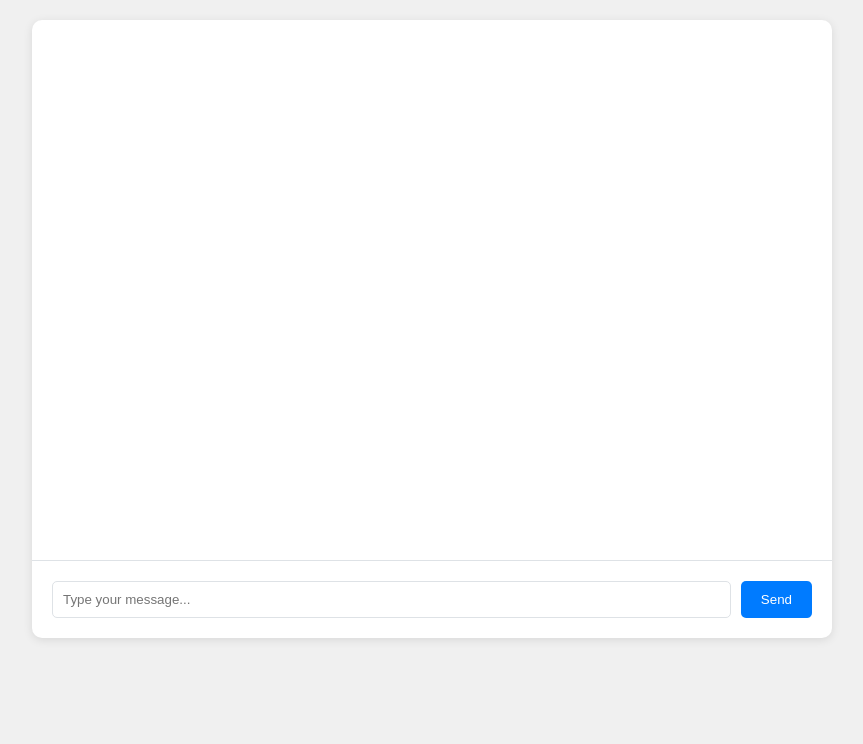
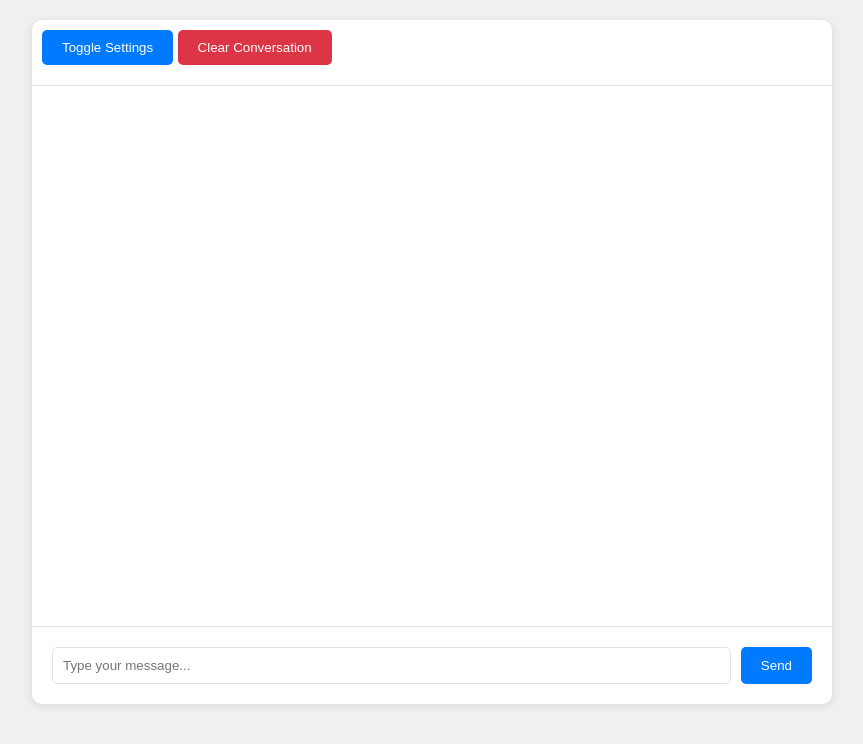
Before and after one commit to ctclg/chat-app, a FastAPI app: page / in a window 1280 px wide. Shown: the top 744 px of the page, without its empty margins (208-1071 px from the left). Run offline with FastAPI, Linux system fonts and the light colour scheme.

Commit message:
Settings panel added

```diff
--- a/main.py
+++ b/main.py
@@ -8,72 +8,81 @@ from dotenv import load_dotenv
 import logging
 from fastapi.middleware.cors import CORSMiddleware
 from openai import OpenAI
+from pydantic import BaseModel
+import json
 
+class ChatSettings(BaseModel):
+    system_prompt: str
+    model: str
+    temperature: float
+    max_tokens: int
 
 logging.basicConfig(level=logging.INFO)
 logger = logging.getLogger(__name__)
 
-# Load environment variables
 load_dotenv()
-
-# Initialize FastAPI app
 app = FastAPI()
 
 app.add_middleware(
     CORSMiddleware,
-    allow_origins=["*"],  # In production, replace with your actual domain
+    allow_origins=["*"],
     allow_credentials=True,
     allow_methods=["*"],
     allow_headers=["*"],
 )
 
-# Mount static files
 app.mount("/static", StaticFiles(directory="static"), name="static")
-
-# Templates
 templates = Jinja2Templates(directory="templates")
-
-# Initialize OpenAI client
 client = OpenAI(api_key=os.getenv("OPENAI_API_KEY"))
 
-
+# Default settings
+DEFAULT_SETTINGS = {
+    "system_prompt": "You are a helpful assistant.",
+    "model": "gpt-3.5-turbo",
+    "temperature": 0.7,
+    "max_tokens": 1000
+}
 
 @app.get("/")
 async def root(request: Request):
     return templates.TemplateResponse("index.html", {"request": request})
 
 @app.post("/chat")
-async def chat(message: str = Form(...)):
+async def chat(message: str = Form(...), conversation: str = Form(default="[]")):
     try:
-        # Log the incoming message
         logger.info(f"Received message: {message}")
 
-        # Log the API key (first few characters only, for debugging)
-        api_key = os.getenv("OPENAI_API_KEY")
-        logger.info(f"API Key exists: {bool(api_key)}")
-        logger.info(f"API Key starts with: {api_key[:5]}..." if api_key else "No API key found!")
+        # Parse conversation JSON string to list
+        try:
+            conversation_list = json.loads(conversation)
+        except json.JSONDecodeError:
+            conversation_list = []
 
-        # Log before API call
-        logger.info("Attempting to call OpenAI API...")
+        # Prepare messages for API call
+        messages = [{"role": "system", "content": DEFAULT_SETTINGS["system_prompt"]}]
+        messages.extend(conversation_list)
+        messages.append({"role": "user", "content": message})
 
         response = client.chat.completions.create(
-            model="gpt-3.5-turbo",
-            messages=[
-                {"role": "user", "content": message}
-            ]
+            model=DEFAULT_SETTINGS["model"],  # Now using the selected model
+            messages=messages,
+            temperature=DEFAULT_SETTINGS["temperature"],
+            max_tokens=DEFAULT_SETTINGS["max_tokens"]
         )
-
-        # Log successful response
-        logger.info("OpenAI API call successful")
 
         return JSONResponse(content={
             "response": response.choices[0].message.content
         })
     except Exception as e:
         logger.error(f"Error calling OpenAI API: {str(e)}")
-        # Log the full exception details
         logger.exception("Full exception details:")
         return JSONResponse(content={"error": str(e)}, status_code=500)
+
+@app.post("/update-settings")
+async def update_settings(settings: ChatSettings):
+    global DEFAULT_SETTINGS
+    DEFAULT_SETTINGS = settings.dict()
+    return JSONResponse(content={"message": "Settings updated successfully"})
 
 if __name__ == "__main__":
     import uvicorn
--- a/static/css/styles.css
+++ b/static/css/styles.css
@@ -65,3 +65,86 @@ button {
 button:hover {
     background-color: #0056b3;
 }
+
+/* New styles for settings */
+.settings-container {
+    max-width: 800px;
+    margin: 0 auto 20px auto;
+    background-color: white;
+    padding: 20px;
+    border-radius: 10px;
+    box-shadow: 0 2px 10px rgba(0,0,0,0.1);
+}
+
+.form-group {
+    margin-bottom: 15px;
+}
+
+.form-group label {
+    display: block;
+    margin-bottom: 5px;
+    font-weight: bold;
+}
+
+.form-group input,
+.form-group textarea {
+    width: 100%;
+    padding: 8px;
+    border: 1px solid #dee2e6;
+    border-radius: 5px;
+    font-size: 14px;
+}
+
+.form-group textarea {
+    resize: vertical;
+    min-height: 80px;
+}
+
+.settings-container h3 {
+    margin-top: 0;
+    margin-bottom: 20px;
+    color: #333;
+}
+
+.error {
+    color: #dc3545;
+    background-color: #f8d7da;
+}
+
+/* Clear conversation button */
+#clear-chat {
+    margin-bottom: 10px;
+    background-color: #dc3545;
+}
+
+#clear-chat:hover {
+    background-color: #c82333;
+}
+
+.form-group select {
+    width: 100%;
+    padding: 8px;
+    border: 1px solid #dee2e6;
+    border-radius: 5px;
+    font-size: 14px;
+    background-color: white;
+}
+
+.form-group select:focus {
+    outline: none;
+    border-color: #007bff;
+}
+
+.button-group {
+    display: flex;
+    gap: 10px;
+    justify-content: space-between;
+}
+
+.secondary-button {
+    background-color: #6c757d;
+}
+
+.secondary-button:hover {
+    background-color: #5a6268;
+}
--- a/static/js/main.js
+++ b/static/js/main.js
@@ -1,3 +1,25 @@
+// Store conversation history
+let conversationHistory = [];
+
+// Load conversation from localStorage on page load
+document.addEventListener('DOMContentLoaded', () => {
+    const savedConversation = localStorage.getItem('chatHistory');
+    if (savedConversation) {
+        try {
+            conversationHistory = JSON.parse(savedConversation);
+            // Restore chat messages
+            conversationHistory.forEach(msg => {
+                addMessage(msg.content, msg.role === 'user' ? 'user-message' : 'bot-message');
+            });
+        } catch (e) {
+            console.error('Error loading chat history:', e);
+            conversationHistory = [];
+        }
+    }
+    loadSettings();
+});
+
+// Chat form submission
 document.getElementById('chat-form').addEventListener('submit', async (e) => {
     e.preventDefault();
 
@@ -10,19 +32,31 @@ document.getElementById('chat-form').addEventListener('submit', async (e) => {
     addMessage(message, 'user-message');
     messageInput.value = '';
 
+    // Add user message to conversation history
+    conversationHistory.push({
+        role: 'user',
+        content: message
+    });
+
     try {
+        const formData = new FormData();
+        formData.append('message', message);
+        formData.append('conversation', JSON.stringify(conversationHistory));
+
         const response = await fetch('/chat', {
             method: 'POST',
-            headers: {
-                'Content-Type': 'application/x-www-form-urlencoded',
-            },
-            body: `message=${encodeURIComponent(message)}`
+            body: formData
         });
 
         const data = await response.json();
 
         if (response.ok) {
             addMessage(data.response, 'bot-message');
+            conversationHistory.push({
+                role: 'assistant',
+                content: data.response
+            });
+            localStorage.setItem('chatHistory', JSON.stringify(conversationHistory));
         } else {
             console.error('Server error:', data);
             addMessage(`Error: ${data.error || 'Unknown error occurred'}`, 'bot-message error');
@@ -41,3 +75,143 @@ function addMessage(message, className) {
     messagesContainer.appendChild(messageElement);
     messagesContainer.scrollTop = messagesContainer.scrollHeight;
 }
+
+// Settings toggle
+document.getElementById('toggle-settings').addEventListener('click', () => {
+    const settingsPanel = document.getElementById('settings-panel');
+    settingsPanel.style.display = settingsPanel.style.display === 'none' ? 'block' : 'none';
+});
+
+// Clear chat
+document.getElementById('clear-chat').addEventListener('click', () => {
+    if (confirm('Are you sure you want to clear the conversation?')) {
+        document.getElementById('chat-messages').innerHTML = '';
+        conversationHistory = [];
+        localStorage.removeItem('chatHistory');
+    }
+});
+
+// Settings handling
+function saveSettings() {
+    const settings = {
+        model: document.getElementById('model-select').value,
+        system_prompt: document.getElementById('system-prompt').value,
+        temperature: document.getElementById('temperature').value,
+        max_tokens: document.getElementById('max-tokens').value
+    };
+    localStorage.setItem('chatSettings', JSON.stringify(settings));
+}
+
+// Update the loadSettings function to use DEFAULT_SETTINGS as fallback
+function loadSettings() {
+    const settings = localStorage.getItem('chatSettings');
+    if (settings) {
+        try {
+            const parsedSettings = JSON.parse(settings);
+            document.getElementById('model-select').value = parsedSettings.model || DEFAULT_SETTINGS.model;
+            document.getElementById('system-prompt').value = parsedSettings.system_prompt || DEFAULT_SETTINGS.system_prompt;
+            document.getElementById('temperature').value = parsedSettings.temperature || DEFAULT_SETTINGS.temperature;
+            document.getElementById('max-tokens').value = parsedSettings.max_tokens || DEFAULT_SETTINGS.max_tokens;
+        } catch (e) {
+            console.error('Error loading settings:', e);
+            restoreDefaultSettings();
+        }
+    } else {
+        restoreDefaultSettings();
+    }
+}
+
+// Settings form submission
+document.getElementById('settings-form').addEventListener('submit', async (e) => {
+    e.preventDefault();
+
+    const settings = {
+        model: document.getElementById('model-select').value,
+        system_prompt: document.getElementById('system-prompt').value,
+        temperature: parseFloat(document.getElementById('temperature').value),
+        max_tokens: parseInt(document.getElementById('max-tokens').value)
+    };
+
+    try {
+        const response = await fetch('/update-settings', {
+            method: 'POST',
+            headers: {
+                'Content-Type': 'application/json',
+            },
+            body: JSON.stringify(settings)
+        });
+
+        if (response.ok) {
+            saveSettings();
+            alert('Settings updated successfully!');
+        } else {
+            alert('Failed to update settings');
+        }
+    } catch (error) {
+        console.error('Error updating settings:', error);
+        alert('Error updating settings');
+    }
+});
+
+function getModelCost(model) {
+    const costs = {
+        'gpt-3.5-turbo': {input: 0.0015, output: 0.002},
+        'gpt-4': {input: 0.03, output: 0.06},
+        'gpt-4-turbo-preview': {input: 0.01, output: 0.03},
+        'gpt-3.5-turbo-16k': {input: 0.003, output: 0.004}
+    };
+    return costs[model] || costs['gpt-3.5-turbo'];
+}
+
+// Add this to your model select change event
+document.getElementById('model-select').addEventListener('change', function() {
+    const model = this.value;
+    const costs = getModelCost(model);
+    const costInfo = `Input: $${costs.input}/1K tokens, Output: $${costs.output}/1K tokens`;
+    document.getElementById('cost-info').textContent = costInfo;
+});
+
+// Default settings object
+const DEFAULT_SETTINGS = {
+    model: 'gpt-3.5-turbo',
+    system_prompt: 'You are a helpful assistant.',
+    temperature: 0.7,
+    max_tokens: 1000
+};
+
+// Function to restore default settings
+function restoreDefaultSettings() {
+    document.getElementById('model-select').value = DEFAULT_SETTINGS.model;
+    document.getElementById('system-prompt').value = DEFAULT_SETTINGS.system_prompt;
+    document.getElementById('temperature').value = DEFAULT_SETTINGS.temperature;
+    document.getElementById('max-tokens').value = DEFAULT_SETTINGS.max_tokens;
+}
+
+// Add event listener for restore defaults button
+document.getElementById('restore-defaults').addEventListener('click', async () => {
+    if (confirm('Are you sure you want to restore default settings?')) {
+        restoreDefaultSettings();
+
+        // Update server-side settings
+        try {
+            const response = await fetch('/update-settings', {
+                method: 'POST',
+                headers: {
+                    'Content-Type': 'application/json',
+                },
+                body: JSON.stringify(DEFAULT_SETTINGS)
+            });
+
+            if (response.ok) {
+                // Clear localStorage settings
+                localStorage.removeItem('chatSettings');
+                alert('Settings restored to defaults successfully!');
+            } else {
+                alert('Failed to restore default settings');
+            }
+        } catch (error) {
+            console.error('Error restoring default settings:', error);
+            alert('Error restoring default settings');
+        }
+    }
+});
--- a/templates/index.html
+++ b/templates/index.html
@@ -7,7 +7,44 @@
     <link rel="stylesheet" href="{{ url_for('static', path='/css/styles.css') }}">
 </head>
 <body>
+    <div class="settings-container" id="settings-panel" style="display: none;">
+        <h3>Chat Settings</h3>
+        <form id="settings-form">
+            <div class="form-group">
+                <label for="model-select">Model:</label>
+                <select id="model-select">
+                    <option value="gpt-3.5-turbo">GPT-3.5 Turbo</option>
+                    <option value="gpt-4">GPT-4</option>
+                    <option value="gpt-4-turbo-preview">GPT-4 Turbo</option>
+                    <option value="gpt-3.5-turbo-16k">GPT-3.5 Turbo 16K</option>
+                </select>
+            </div>
+            <div class="form-group">
+                <small id="cost-info" class="text-muted"></small>
+            </div>
+            <div class="form-group">
+                <label for="system-prompt">System Prompt:</label>
+                <textarea id="system-prompt" rows="3">You are a helpful assistant.</textarea>
+            </div>
+            <div class="form-group">
+                <label for="temperature">Temperature:</label>
+                <input type="number" id="temperature" min="0" max="2" step="0.1" value="0.7">
+            </div>
+            <div class="form-group">
+                <label for="max-tokens">Max Tokens:</label>
+                <input type="number" id="max-tokens" min="1" max="4000" value="1000">
+            </div>
+            <div class="button-group">
+                <button type="submit">Save Settings</button>
+                <button type="button" id="restore-defaults" class="secondary-button">Restore Defaults</button>
+            </div>
+        </form>
+    </div>
     <div class="chat-container">
+        <div style="padding: 10px; border-bottom: 1px solid #dee2e6;">
+            <button id="toggle-settings">Toggle Settings</button>
+            <button id="clear-chat">Clear Conversation</button>
+        </div>
         <div class="chat-messages" id="chat-messages"></div>
         <div class="chat-input-container">
             <form id="chat-form">
```
Also changed, not shown: readme.txt.
